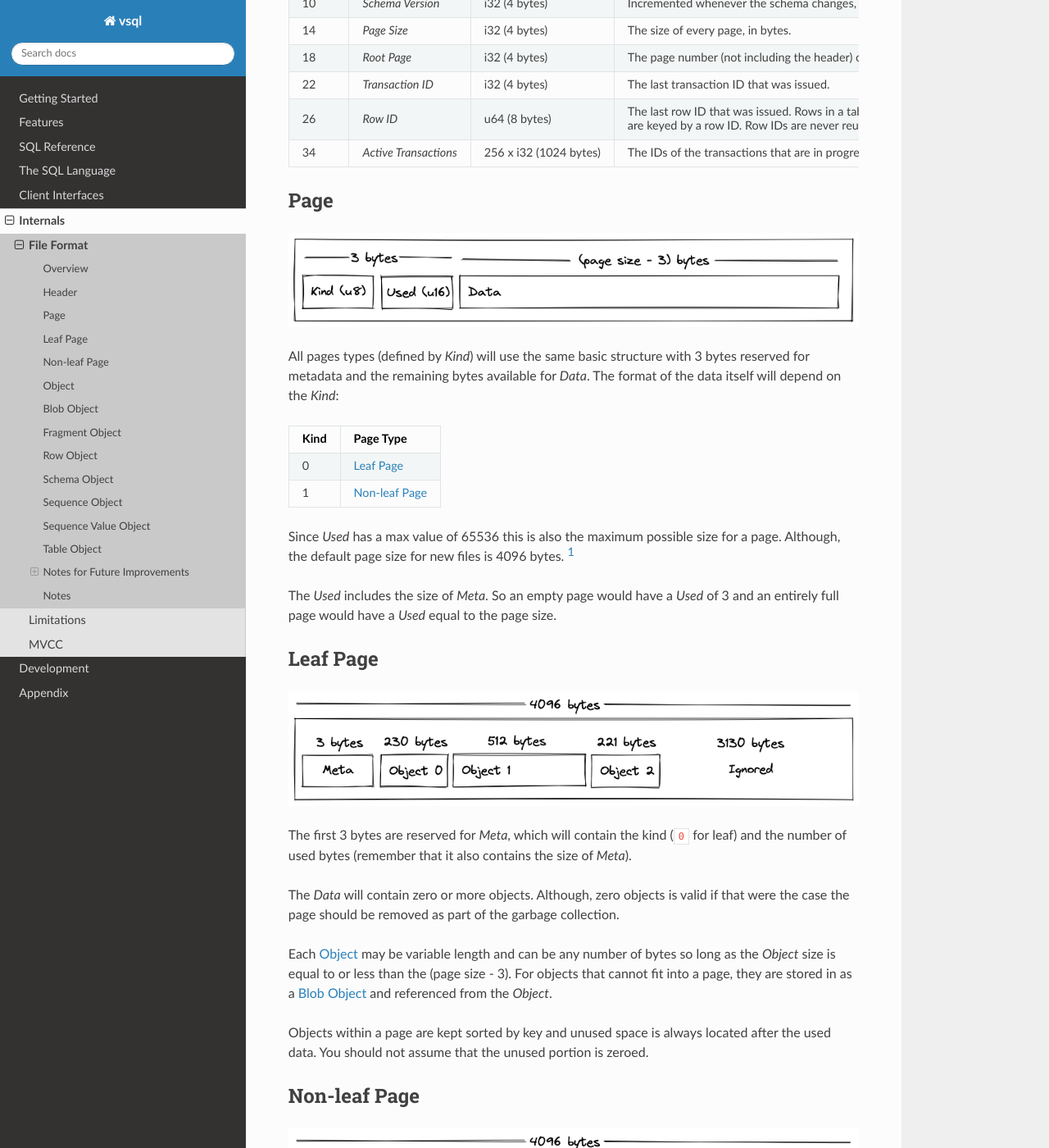
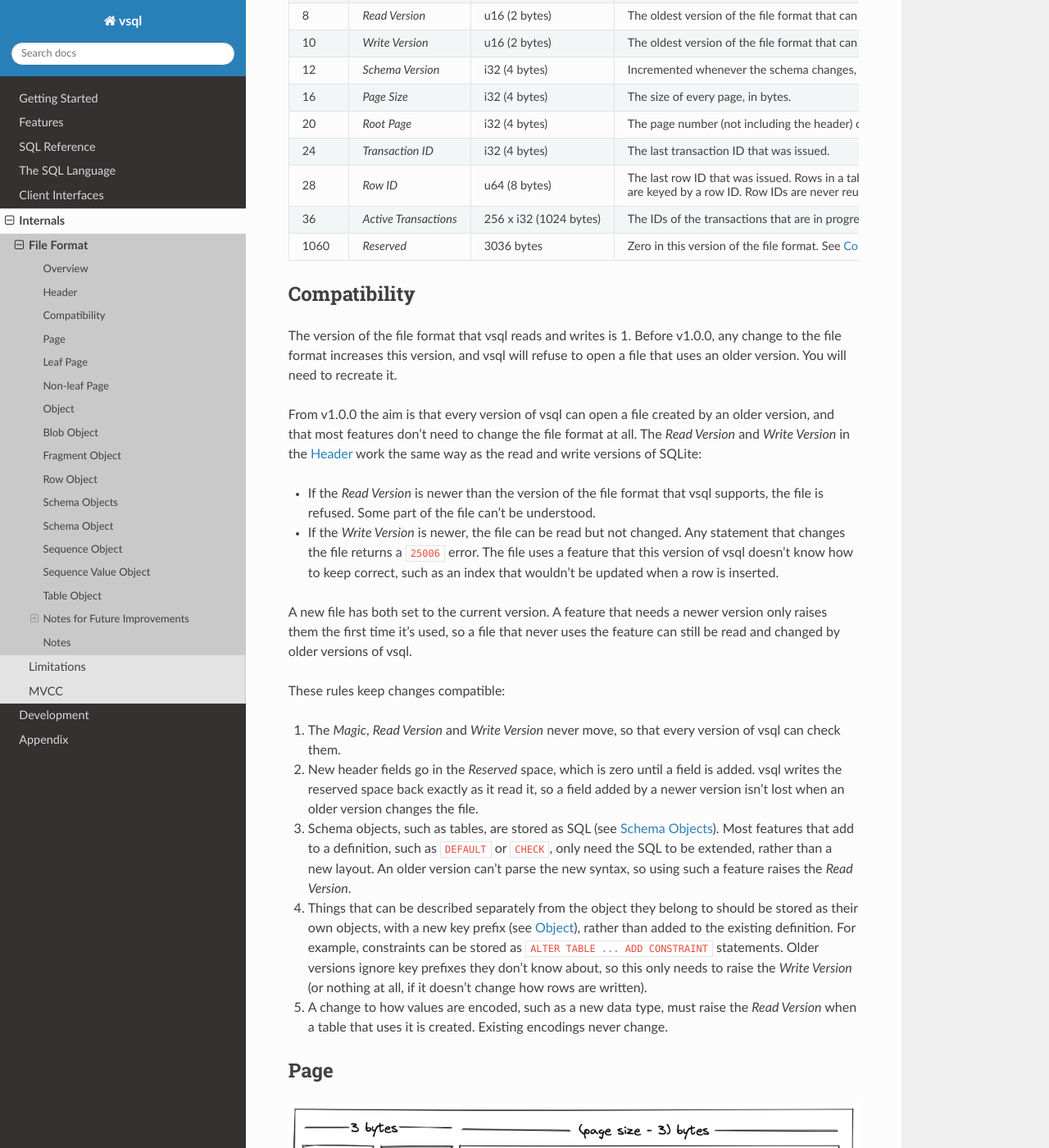
Before and after one commit to elliotchance/vsql, a Sphinx documentation site: the page built from docs/file-format.rst, in a window 1280 px wide and 1400 px high, scrolled down 1466 px. Shown: the whole window at 82% size. Built offline with Sphinx 7.4.7 and the Read the Docs theme 3.1.0, drawn with Linux system fonts in a browser that asks for light colours; some of the changed text lies outside the part shown.

Commit message:
storage: Store schema objects as SQL with read/write versions
Tables, schemas and sequences are now stored as the CREATE statement that
makes them and parsed when the file is opened, like SQLite. New clauses
(DEFAULT, CHECK, AUTHORIZATION, etc) can be added without a new layout.
The single format version is split into a read version and a write version.
A file with a newer read version is refused. A file with a newer write
version can be read but not changed (25006). The reserved part of the header
is written back as it was read, so older versions don't erase newer fields.
Both versions start at 1, since the old version numbers don't carry over to
the new scheme.

Mixed-case sequence names lost their case when the schema was quoted, and
ALTER SEQUENCE on them was never saved. Both are fixed because names now
keep their case in the file.

Fixes #286

Co-Authored-By: Claude Opus 5.5 <noreply@anthropic.com>

```diff
--- a/docs/file-format.rst
+++ b/docs/file-format.rst
@@ -29,7 +29,7 @@ Header
 
 The header is always 4kb (4096 bytes), regardless of the page size. Like the
 rest of the file, all numbers are big-endian. Not all of this space is used, the
-remaining space is reserved and filled with zeros.
+remaining space is reserved (see `Compatibility`_).
 
 .. list-table::
   :header-rows: 1
@@ -46,42 +46,104 @@ remaining space is reserved and filled with zeros.
       does not start with these bytes is not a vsql database.
 
   * - 8
-    - *Version*
+    - *Read Version*
     - u16 (2 bytes)
-    - The version of the file format. vsql will only open a file with the
-      same version that it writes. The current version is 14.
+    - The oldest version of the file format that can read this file. See
+      `Compatibility`_.
 
   * - 10
+    - *Write Version*
+    - u16 (2 bytes)
+    - The oldest version of the file format that can change this file. See
+      `Compatibility`_.
+
+  * - 12
     - *Schema Version*
     - i32 (4 bytes)
     - Incremented whenever the schema changes, so that connections know when
       to reload it.
 
-  * - 14
+  * - 16
     - *Page Size*
     - i32 (4 bytes)
     - The size of every page, in bytes.
 
-  * - 18
+  * - 20
     - *Root Page*
     - i32 (4 bytes)
     - The page number (not including the header) of the root of the B-tree.
 
-  * - 22
+  * - 24
     - *Transaction ID*
     - i32 (4 bytes)
     - The last transaction ID that was issued.
 
-  * - 26
+  * - 28
     - *Row ID*
     - u64 (8 bytes)
     - The last row ID that was issued. Rows in a table without a ``PRIMARY
       KEY`` are keyed by a row ID. Row IDs are never reused.
 
-  * - 34
+  * - 36
     - *Active Transactions*
     - 256 x i32 (1024 bytes)
     - The IDs of the transactions that are in progress. Unused slots are 0.
+
+  * - 1060
+    - *Reserved*
+    - 3036 bytes
+    - Zero in this version of the file format. See `Compatibility`_.
+
+Compatibility
+-------------
+
+The version of the file format that vsql reads and writes is 1. Before v1.0.0,
+any change to the file format increases this version, and vsql will refuse to
+open a file that uses an older version. You will need to recreate it.
+
+From v1.0.0 the aim is that every version of vsql can open a file created by
+an older version, and that most features don't need to change the file format
+at all. The *Read Version* and *Write Version* in the `Header`_ work the same
+way as the read and write versions of SQLite:
+
+- If the *Read Version* is newer than the version of the file format that vsql
+  supports, the file is refused. Some part of the file can't be understood.
+
+- If the *Write Version* is newer, the file can be read but not changed. Any
+  statement that changes the file returns a ``25006`` error. The file uses a
+  feature that this version of vsql doesn't know how to keep correct, such as
+  an index that wouldn't be updated when a row is inserted.
+
+A new file has both set to the current version. A feature that needs a newer
+version only raises them the first time it's used, so a file that never uses
+the feature can still be read and changed by older versions of vsql.
+
+These rules keep changes compatible:
+
+1. The *Magic*, *Read Version* and *Write Version* never move, so that every
+   version of vsql can check them.
+
+2. New header fields go in the *Reserved* space, which is zero until a field is
+   added. vsql writes the reserved space back exactly as it read it, so a field
+   added by a newer version isn't lost when an older version changes the file.
+
+3. Schema objects, such as tables, are stored as SQL (see `Schema Objects`_).
+   Most features that add to a definition, such as ``DEFAULT`` or ``CHECK``,
+   only need the SQL to be extended, rather than a new layout. An older version
+   can't parse the new syntax, so using such a feature raises the *Read
+   Version*.
+
+4. Things that can be described separately from the object they belong to
+   should be stored as their own objects, with a new key prefix (see
+   `Object`_), rather than added to the existing definition. For example,
+   constraints can be stored as ``ALTER TABLE ... ADD CONSTRAINT`` statements.
+   Older versions ignore key prefixes they don't know about, so this only needs
+   to raise the *Write Version* (or nothing at all, if it doesn't change how
+   rows are written).
+
+5. A change to how values are encoded, such as a new data type, must raise the
+   *Read Version* when a table that uses it is created. Existing encodings
+   never change.
 
 Page
 ----
@@ -159,7 +221,9 @@ An Object may be any length, but this example uses an object of 230 bytes:
 .. image:: img/file-format-object.png
 
 Individual objects can be of different types and are encoded/decoded based on
-the first byte of the *Key*:
+the first byte of the *Key*. Objects with a first byte that isn't listed here
+are ignored, so that new types of objects can be added (see
+`Compatibility`_):
 
 .. list-table::
   :header-rows: 1
@@ -255,18 +319,45 @@ A Row Object (has the ``R`` prefix) contains a table row. The serialization does
 not need to be explained in detail here. You can check the code for
 ``Row.bytes()`` and ``new_row_from_bytes()`` respectively.
 
+Schema Objects
+--------------
+
+The definition of each schema, sequence and table is stored as the SQL
+statement that would create it, like SQLite does. When the file is opened, the
+statements are parsed to rebuild the schema in memory.
+
+The SQL is written so that it means the same thing in any version of vsql:
+
+- Every name is a delimited identifier (``"PUBLIC"."FOO"``), so it isn't
+  affected by case folding or by new reserved words.
+
+- Names don't include the catalog, since the catalog is the file itself.
+
+- Data types are written in full, such as ``TIMESTAMP(0) WITHOUT TIME ZONE``,
+  rather than relying on defaults.
+
 Schema Object
 -------------
 
-A Schema Object (has the ``S`` prefix) contains a schema definition. The
-serialization does not need to be explained in detail here. You can check the
-code for ``Schema.bytes()`` and ``new_schema_from_bytes()`` respectively.
+A Schema Object (has the ``S`` prefix) contains a schema definition, as a
+``CREATE SCHEMA`` statement:
+
+.. code-block:: sql
+
+  CREATE SCHEMA "PUBLIC"
 
 Sequence Object
 ---------------
 
 A Sequence Object (has the ``Q`` prefix) contains the definition for a sequence
-(not including the next value, see `Sequence Value Object`_).
+(not including the next value, see `Sequence Value Object`_), as a ``CREATE
+SEQUENCE`` statement:
+
+.. code-block:: sql
+
+  CREATE SEQUENCE "PUBLIC"."SEQ1"
+    INCREMENT BY 5
+    MINVALUE 10
 
 Sequence Value Object
 ---------------------
@@ -278,9 +369,16 @@ transaction isolation, changing the value will be always persistent.
 Table Object
 ------------
 
-A Table Object (has the ``T`` prefix) contains a table definition. The
-serialization does not need to be explained in detail here. You can check the
-code for ``Table.bytes()`` and ``new_table_from_bytes()`` respectively.
+A Table Object (has the ``T`` prefix) contains a table definition, as a
+``CREATE TABLE`` statement:
+
+.. code-block:: sql
+
+  CREATE TABLE "PUBLIC"."FOO" (
+    "ID" INTEGER NOT NULL,
+    "BAR" CHARACTER VARYING(10),
+    PRIMARY KEY ("ID")
+  )
 
 Notes for Future Improvements
 -----------------------------
```
Also changed, not shown: docs/sqlstate.rst (+8 -0 lines), 14 other files.
